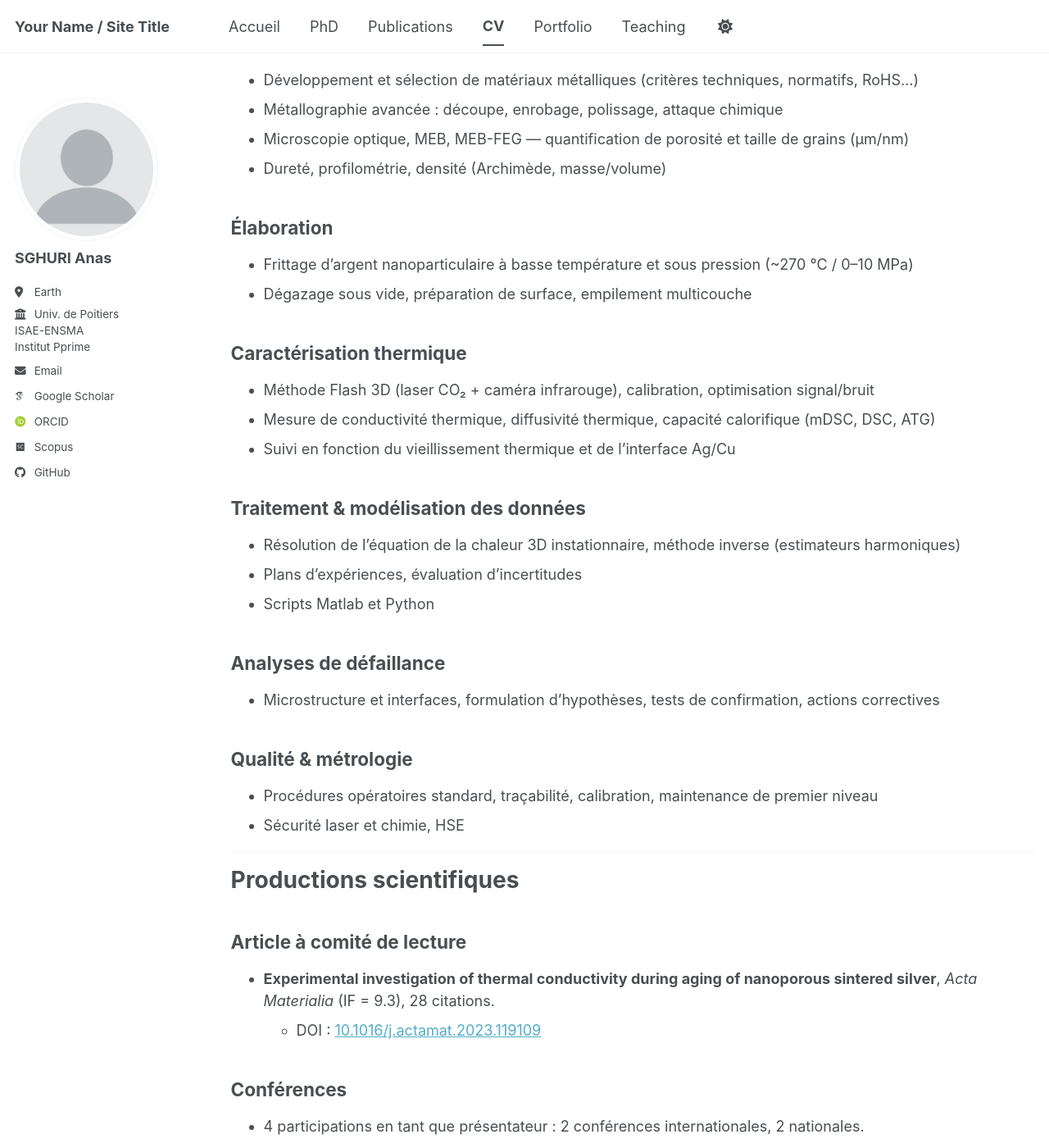
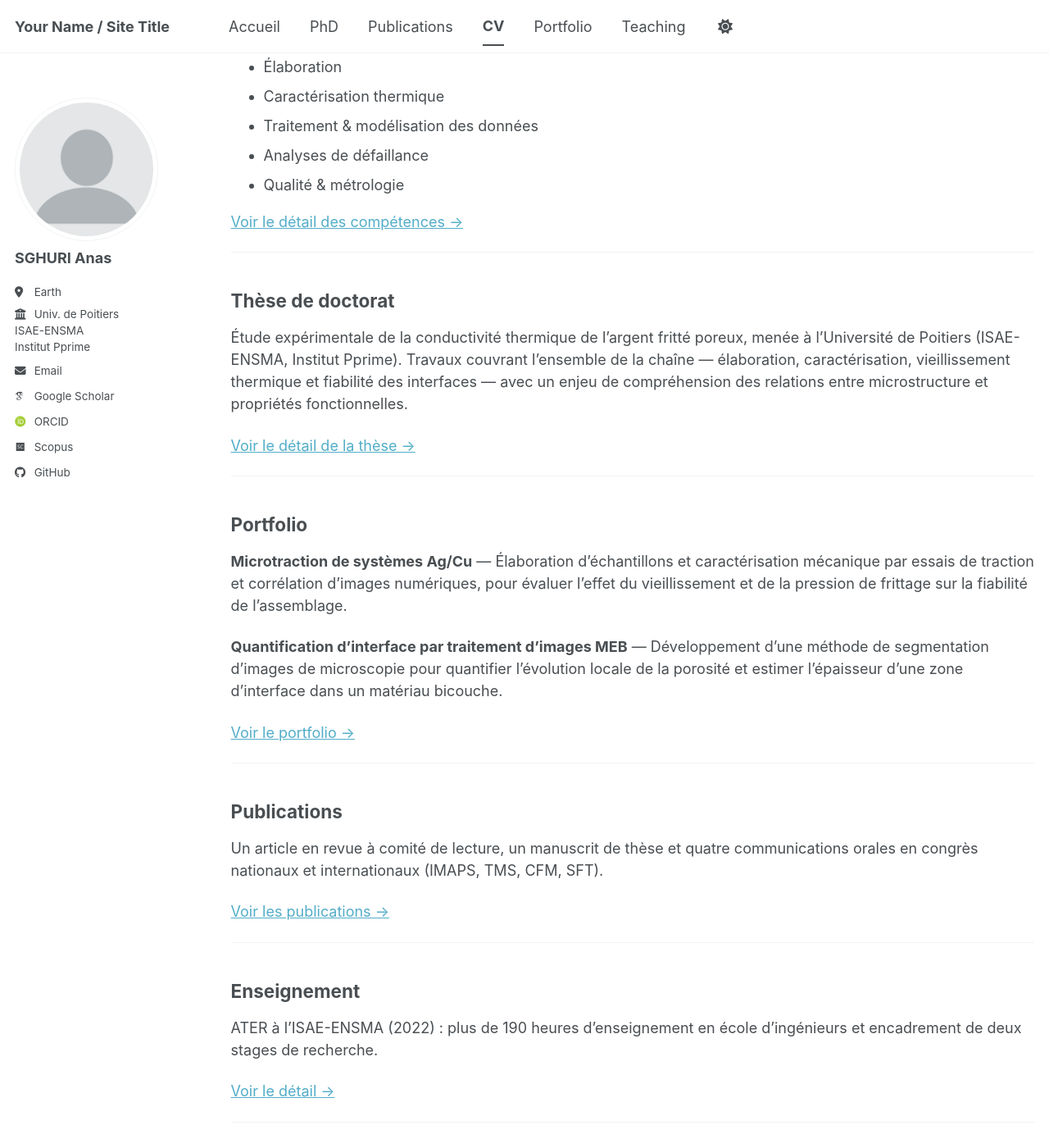
Before and after one commit to Anas-Sg-git/anas-sghuri, a Jekyll site: the page built from _pages/cv.md, in a window 1280 px wide and 1400 px high, scrolled down 901 px. Shown: the whole window at 82% size. Built offline with Jekyll 4.4.1, drawn with Linux system fonts in a browser that asks for light colours; some web fonts are replaced; a script bundle is joined from its source files by our own code; library files that are not in the unit come from our copies; some of the changed text lies outside the part shown.

Commit message:
Update cv.md

```diff
--- a/_pages/cv.md
+++ b/_pages/cv.md
@@ -31,70 +31,58 @@ redirect_from:
 
 ---
 
-# Compétences
+## Compétences clés
 
-## Matériaux & caractérisation
-* Développement et sélection de matériaux métalliques (critères techniques, normatifs, RoHS…)
-* Métallographie avancée : découpe, enrobage, polissage, attaque chimique
-* Microscopie optique, MEB, MEB-FEG — quantification de porosité et taille de grains (µm/nm)
-* Dureté, profilométrie, densité (Archimède, masse/volume)
+- Matériaux & caractérisation
+- Élaboration
+- Caractérisation thermique
+- Traitement & modélisation des données
+- Analyses de défaillance
+- Qualité & métrologie
 
-## Élaboration
-* Frittage d'argent nanoparticulaire à basse température et sous pression (~270 °C / 0–10 MPa)
-* Dégazage sous vide, préparation de surface, empilement multicouche
-
-## Caractérisation thermique
-* Méthode Flash 3D (laser CO₂ + caméra infrarouge), calibration, optimisation signal/bruit
-* Mesure de conductivité thermique, diffusivité thermique, capacité calorifique (mDSC, DSC, ATG)
-* Suivi en fonction du vieillissement thermique et de l'interface Ag/Cu
-
-## Traitement & modélisation des données
-* Résolution de l'équation de la chaleur 3D instationnaire, méthode inverse (estimateurs harmoniques)
-* Plans d'expériences, évaluation d'incertitudes
-* Scripts Matlab et Python
-
-## Analyses de défaillance
-* Microstructure et interfaces, formulation d'hypothèses, tests de confirmation, actions correctives
-
-## Qualité & métrologie
-* Procédures opératoires standard, traçabilité, calibration, maintenance de premier niveau
-* Sécurité laser et chimie, HSE
+[Voir le détail des compétences →](/cv/)
 
 ---
 
-# Productions scientifiques
+## Thèse de doctorat
 
-## Article à comité de lecture
-* **Experimental investigation of thermal conductivity during aging of nanoporous sintered silver**, *Acta Materialia* (IF = 9.3), 28 citations.
-  * DOI : [10.1016/j.actamat.2023.119109](https://doi.org/10.1016/j.actamat.2023.119109)
+Étude expérimentale de la conductivité thermique de l'argent fritté poreux, menée à l'Université de Poitiers (ISAE-ENSMA, Institut Pprime). Travaux couvrant l'ensemble de la chaîne — élaboration, caractérisation, vieillissement thermique et fiabilité des interfaces — avec un enjeu de compréhension des relations entre microstructure et propriétés fonctionnelles.
 
-## Conférences
-* 4 participations en tant que présentateur : 2 conférences internationales, 2 nationales.
+[Voir le détail de la thèse →](/phd/)
 
 ---
 
-# Informatique
+## Portfolio
 
-* **Programmation & traitement de données :** Matlab, Python
-* **Imagerie & analyse :** Fiji / ImageJ
-* **Bureautique :** Microsoft Office, Adobe
-* **Autres :** impression 3D (modélisation, prototypage), développement d'applications mobiles (jeux & éducation)
+**Microtraction de systèmes Ag/Cu** — Élaboration d'échantillons et caractérisation mécanique par essais de traction et corrélation d'images numériques, pour évaluer l'effet du vieillissement et de la pression de frittage sur la fiabilité de l'assemblage.
+
+**Quantification d'interface par traitement d'images MEB** — Développement d'une méthode de segmentation d'images de microscopie pour quantifier l'évolution locale de la porosité et estimer l'épaisseur d'une zone d'interface dans un matériau bicouche.
+
+[Voir le portfolio →](/portfolio/)
 
 ---
 
-# Langues
+## Publications
 
-* **Français** — courant
-* **Anglais** — courant
+Un article en revue à comité de lecture, un manuscrit de thèse et quatre communications orales en congrès nationaux et internationaux (IMAPS, TMS, CFM, SFT).
+
+[Voir les publications →](/publications/)
 
 ---
 
-# Centres d'intérêt
+## Enseignement
 
-* Impression 3D : modélisation, prototypage, ateliers
-* Développement d'applications mobiles (jeux & éducation)
+ATER à l'ISAE-ENSMA (2022) : plus de 190 heures d'enseignement en école d'ingénieurs et encadrement de deux stages de recherche.
+
+[Voir le détail →](/teaching/)
 
 ---
+
+## Contact
+
+Je suis ouvert à des opportunités en **R&D**, **caractérisation**, **essais** ou **qualité**, dans tout secteur où la compréhension des matériaux et la rigueur expérimentale sont valorisées.
+
+N'hésitez pas à me contacter : [anas.sghuri@gmail.com](mailto:anas.sghuri@gmail.com)
 
 # Références
 
```
